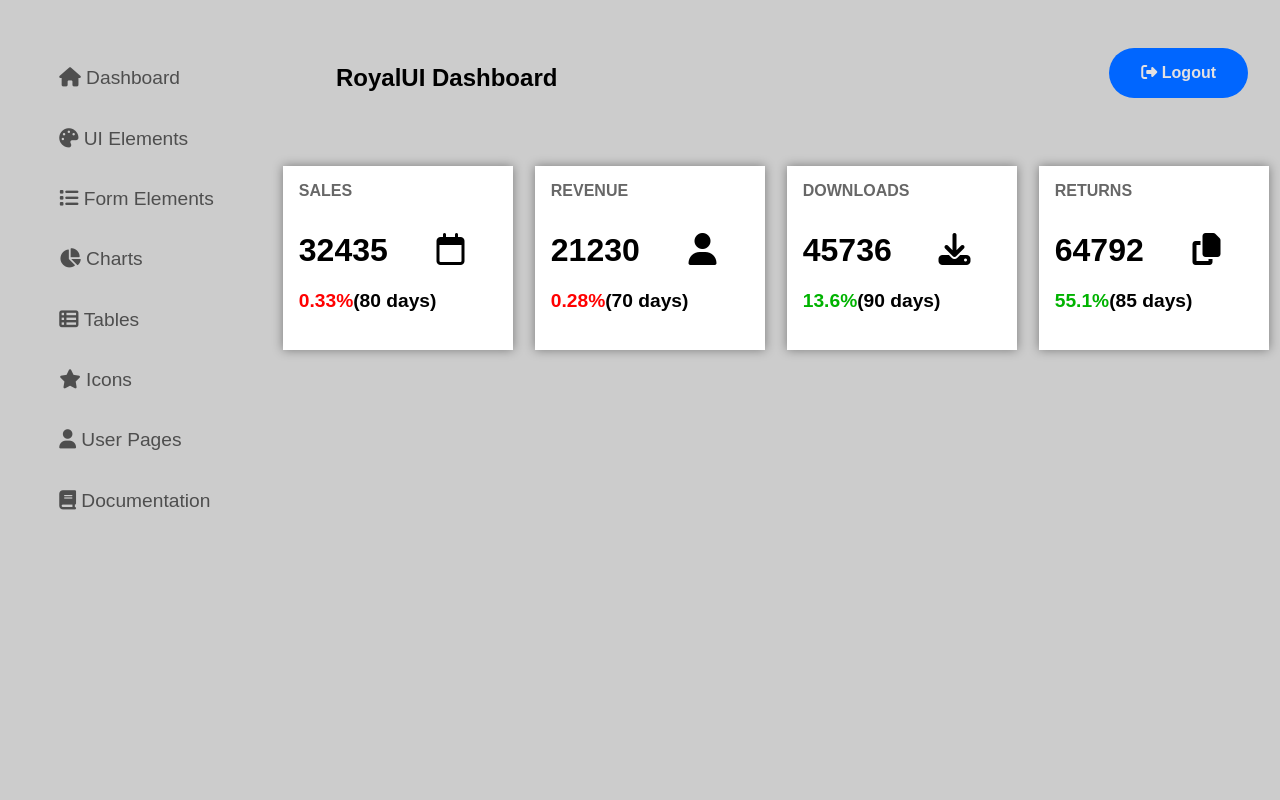
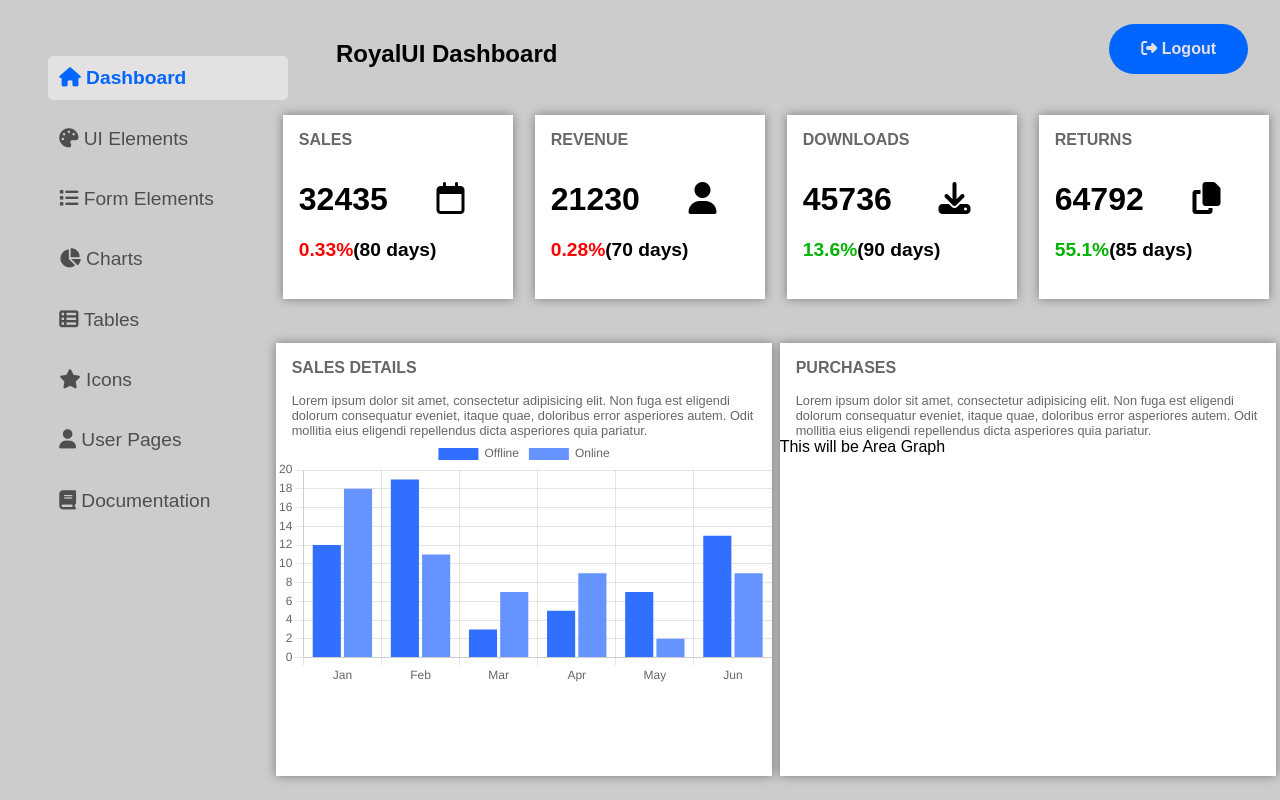
Before and after one commit to tanishqJain16/intern_webApp, a React (Vite) app: page / in a window 1280 px wide. Built offline with nearby package versions, Linux system fonts and the light colour scheme; no server answers; sample sign-in values are in the browser's storage.

Commit message:
bar graph big cards added

```diff
--- a/package.json
+++ b/package.json
@@ -11,7 +11,9 @@
   "dependencies": {
     "@fortawesome/react-fontawesome": "^0.2.0",
     "axios": "^1.3.5",
+    "chart.js": "^4.2.1",
     "react": "^18.2.0",
+    "react-chartjs-2": "^5.2.0",
     "react-dom": "^18.2.0",
     "react-router-dom": "^6.10.0"
   },
--- /dev/null
+++ b/src/components/AreaChart/AreaChart.jsx
@@ -0,0 +1,11 @@
+import React from 'react'
+
+function AreaChart() {
+  return (
+    <div>
+      This will be Area Graph
+    </div>
+  )
+}
+
+export default AreaChart
--- /dev/null
+++ b/src/components/BarChart/BarChart.css
@@ -0,0 +1,3 @@
+.barChart{
+    width: 100%;
+}
--- /dev/null
+++ b/src/components/BarChart/BarChart.jsx
@@ -0,0 +1,60 @@
+import React from 'react'
+import "./BarChart.css"
+import {
+    Chart as ChartJS,
+    BarElement,
+    CategoryScale,
+    LinearScale,
+    Tooltip,
+    Legend
+} from "chart.js";
+import { Bar } from "react-chartjs-2";
+
+ChartJS.register(BarElement, CategoryScale, LinearScale, Tooltip, Legend);
+
+
+function BarChart() {
+    const data = {
+        labels: ["Jan", "Feb", "Mar", "Apr", "May", "Jun"],
+
+
+        scales: {
+            xAxes: [{
+                gridLines: {
+                    display:false
+                }
+            }],
+            yAxes: [{
+                gridLines: {
+                    display:false
+                }
+            }]
+        },
+        datasets: [
+            {
+                label: "Offline",
+                data: [12, 19, 3, 5, 7, 13],
+                backgroundColor: [
+                    "#316FFF",
+                ],
+            },
+            {
+                label: "Online",
+                data: [18, 11, 7, 9, 2, 9],
+                backgroundColor: [
+                    "#6694FF",
+                ],
+            },
+        ],
+    };
+
+    return (
+        <div className='barChart'>
+            <Bar
+                data={data}
+            />
+        </div>
+    )
+}
+
+export default BarChart
--- /dev/null
+++ b/src/components/BigCard/BigCard.css
@@ -0,0 +1,28 @@
+.bigCard{
+    width: 38.8vw;
+    min-height: 54.2vh;
+    margin: 0 auto;
+    margin-top: 100px;
+    background-color: #fff;
+    box-shadow: 0 0 10px 0 rgba(0,0,0,0.4);
+    /* padding: 20px; */
+    text-align: center;
+    display: flex;
+    flex-direction: column;
+    align-items: start;
+}
+
+.bigCard>.heading{
+    margin-top: 1rem;
+    margin-left: 1rem;
+    color: #676767;
+    font-weight:600;
+}
+
+.bigCard>.subheading{
+    margin-top: 1rem;
+    margin-left: 1rem;
+    color: #676767;
+    font-size: 0.8rem;
+    text-align: start;
+}
--- /dev/null
+++ b/src/components/BigCard/BigCard.jsx
@@ -0,0 +1,20 @@
+import React from 'react'
+import "./BigCard.css"
+import BarChart from '../BarChart/BarChart'
+import AreaChartComponent from '../AreaChart/AreaChart'
+
+function BigCard(props) {
+    return (
+        <div className="bigCard">
+            <div className="heading">
+                {props.heading}
+            </div>
+            <div className="subheading">
+                {props.subHeading}
+            </div>
+            {props.chart==="bar"?<BarChart/>:<AreaChartComponent/>}
+        </div>
+    )
+}
+
+export default BigCard
--- a/src/components/Sidebar/Sidebar.css
+++ b/src/components/Sidebar/Sidebar.css
@@ -19,7 +19,12 @@
 }
 
 .sidebar>div>a:hover{
-    color: rgb(0, 102, 255);
+    color: #292929;
+    font-weight: 600;
+}
+
+.sidebar>.active>a{
+    color: rgb(0, 102, 255) !important;
     background-color: #e3e1e1;
     font-weight: 600;
 }
--- a/src/components/Sidebar/Sidebar.jsx
+++ b/src/components/Sidebar/Sidebar.jsx
@@ -1,18 +1,19 @@
 import React from 'react'
 import './Sidebar.css'
-import { Link } from 'react-router-dom'
+import { Link, useLocation } from 'react-router-dom'
 
 function Sidebar() {
+  let location=useLocation();
   return (
     <div className="sidebar">
-        <div><Link to="/" style={{ fontFamily: "Arial, FontAwesome" }}>&#xf015; Dashboard</Link></div>
-        <div><Link to="/uielements" style={{ fontFamily: "Arial, FontAwesome" }}>&#xf53f; UI Elements</Link></div>
-        <div><Link to="/formselements" style={{ fontFamily: "Arial, FontAwesome" }}>&#xf03a; Form Elements</Link></div>
-        <div><Link to="/charts" style={{ fontFamily: "Arial, FontAwesome" }}>&#xf200; Charts</Link></div>
-        <div><Link to="/tables" style={{ fontFamily: "Arial, FontAwesome" }}>&#xf00b; Tables</Link></div>
-        <div><Link to="/iconspage" style={{ fontFamily: "Arial, FontAwesome" }}>&#xf005; Icons</Link></div>
-        <div><Link to="/usersPage" style={{ fontFamily: "Arial, FontAwesome" }}>&#xf007; User Pages</Link></div>
-        <div><Link to="/documentation" style={{ fontFamily: "Arial, FontAwesome" }}>&#xf02d; Documentation</Link></div>
+        <div className={`${location.pathname==="/"?"active":""}`}><Link to="/" style={{ fontFamily: "Arial, FontAwesome" }}>&#xf015; Dashboard</Link></div>
+        <div className={`${location.pathname==="/uielements"?"active":""}`}><Link to="/uielements" style={{ fontFamily: "Arial, FontAwesome" }}>&#xf53f; UI Elements</Link></div>
+        <div className={`${location.pathname==="/formselements"?"active":""}`}><Link to="/formselements" style={{ fontFamily: "Arial, FontAwesome" }}>&#xf03a; Form Elements</Link></div>
+        <div className={`${location.pathname==="/charts"?"active":""}`}><Link to="/charts" style={{ fontFamily: "Arial, FontAwesome" }}>&#xf200; Charts</Link></div>
+        <div className={`${location.pathname==="/tables"?"active":""}`}><Link to="/tables" style={{ fontFamily: "Arial, FontAwesome" }}>&#xf00b; Tables</Link></div>
+        <div className={`${location.pathname==="/iconspage"?"active":""}`}><Link to="/iconspage" style={{ fontFamily: "Arial, FontAwesome" }}>&#xf005; Icons</Link></div>
+        <div className={`${location.pathname==="/usersPage"?"active":""}`}><Link to="/usersPage" style={{ fontFamily: "Arial, FontAwesome" }}>&#xf007; User Pages</Link></div>
+        <div className={`${location.pathname==="/documentation"?"active":""}`}><Link to="/documentation" style={{ fontFamily: "Arial, FontAwesome" }}>&#xf02d; Documentation</Link></div>
       </div>
   )
 }
--- a/src/pages/home/Home.css
+++ b/src/pages/home/Home.css
@@ -1,30 +1,7 @@
-/* .home{
-    height: 100vh;
-    display: flex;
-    flex-direction: column;
-    justify-content: center;
-    align-items: center;
-    font-size: 2rem;
-    font-weight: 800;
-}
-
-.home>button{
-    padding: 1rem 2rem;
-    font-size: 1.5rem;
-    font-weight: 600;
-    border: none;
-    border-radius: 0.5rem;
-    background-color:  rgb(231, 158, 2);
-    color: #fff;
-    cursor: pointer;
-    margin-top: 3rem;
-} */
-
 .home{
-    height: 100vh;
+    min-height:100vh;
     display: flex;
     justify-content:center;
-    /* align-items: center; */
     background-color: #ccc;
     font-family: Arial, Helvetica, sans-serif;
 }
@@ -37,7 +14,7 @@
     display: flex;
     justify-content: space-between;
     padding-right:2rem;
-    margin-top: 4rem;
+    margin-top: 2.5rem;
 }
 
 
@@ -66,6 +43,13 @@
 .home>.main>.secondrow{
     display: flex;
     justify-content: space-between;
-    margin-top: -2rem ;
+    margin-top: -3.7rem ;
     margin-left: -4rem;
 }
+
+.home>.main>.thirdrow{
+    display: flex;
+    justify-content: space-between;
+    margin-top: -3.5rem;
+    margin-left: -4rem;
+}
--- a/src/pages/home/Home.jsx
+++ b/src/pages/home/Home.jsx
@@ -4,6 +4,8 @@ import axios from 'axios'
 import SmallCard from '../../components/SmallCard/SmallCard'
 import { Link } from 'react-router-dom'
 import Sidebar from '../../components/Sidebar/Sidebar'
+import BigCard from '../../components/BigCard/BigCard'
+import BarChart from '../../components/BarChart/BarChart'
 
 function Home() {
   const [currentUser, setCurrentUser] = useState({ username: "", email: "" })
@@ -66,6 +68,10 @@ function Home() {
           <SmallCard smallHeading={"DOWNLOADS"} count={45736} icon={"fa-solid fa-download"} percent={13.6} days={90}/>
           <SmallCard smallHeading={"RETURNS"} count={64792} icon={"fa-solid fa-copy"} percent={55.1} days={85}/>
         </div>
+        <div className="thirdrow">
+          <BigCard heading={"SALES DETAILS"} subHeading={"Lorem ipsum dolor sit amet, consectetur adipisicing elit. Non fuga est eligendi dolorum consequatur eveniet, itaque quae, doloribus error asperiores autem. Odit mollitia eius eligendi repellendus dicta asperiores quia pariatur."} chart={"bar"}/>
+          <BigCard heading={"PURCHASES"} subHeading={"Lorem ipsum dolor sit amet, consectetur adipisicing elit. Non fuga est eligendi dolorum consequatur eveniet, itaque quae, doloribus error asperiores autem. Odit mollitia eius eligendi repellendus dicta asperiores quia pariatur."}/>
+        </div>
       </div>
     </div>
   )
```
Also changed, not shown: 1 other file (tests, documents, lock files or other folders).
